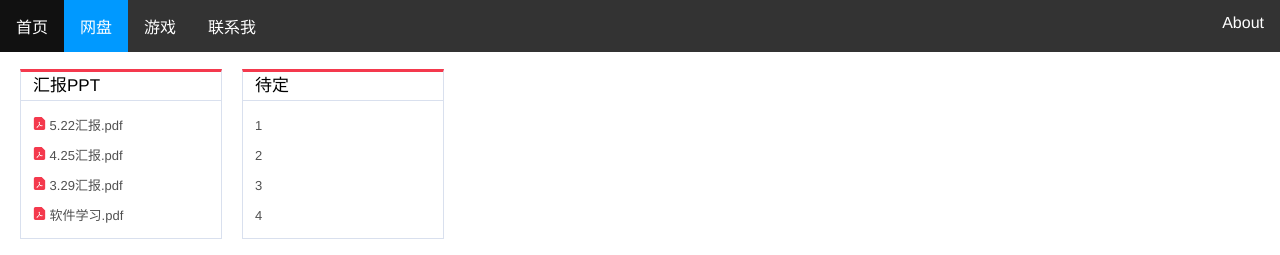
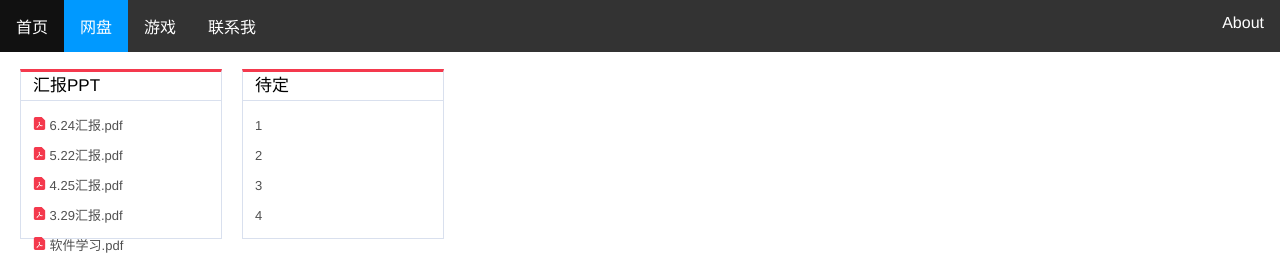
Before and after one commit to yinjy0/yinjiyao, a plain HTML site: page contents.html in a window 1280 px wide. Shown: the top 255 px of the page. Drawn offline with Linux system fonts and the light colour scheme.

Commit message:
new pdf page

```diff
--- a/contents.html
+++ b/contents.html
@@ -32,6 +32,7 @@
                 汇报PPT
             </div>
             <ul>
+                <li><img src="img/pdf.png" alt="icon"><a href="pdf/6.24汇报.pdf"> 6.24汇报.pdf</a></li>
                 <li><img src="img/pdf.png" alt="icon"><a href="pdf/5.22汇报.pdf"> 5.22汇报.pdf</a></li>
                 <li><img src="img/pdf.png" alt="icon"><a href="pdf/4.25汇报.pdf"> 4.25汇报.pdf</a></li>
                 <li><img src="img/pdf.png" alt="icon"><a href="pdf/3.29汇报.pdf"> 3.29汇报.pdf</a></li>
```
